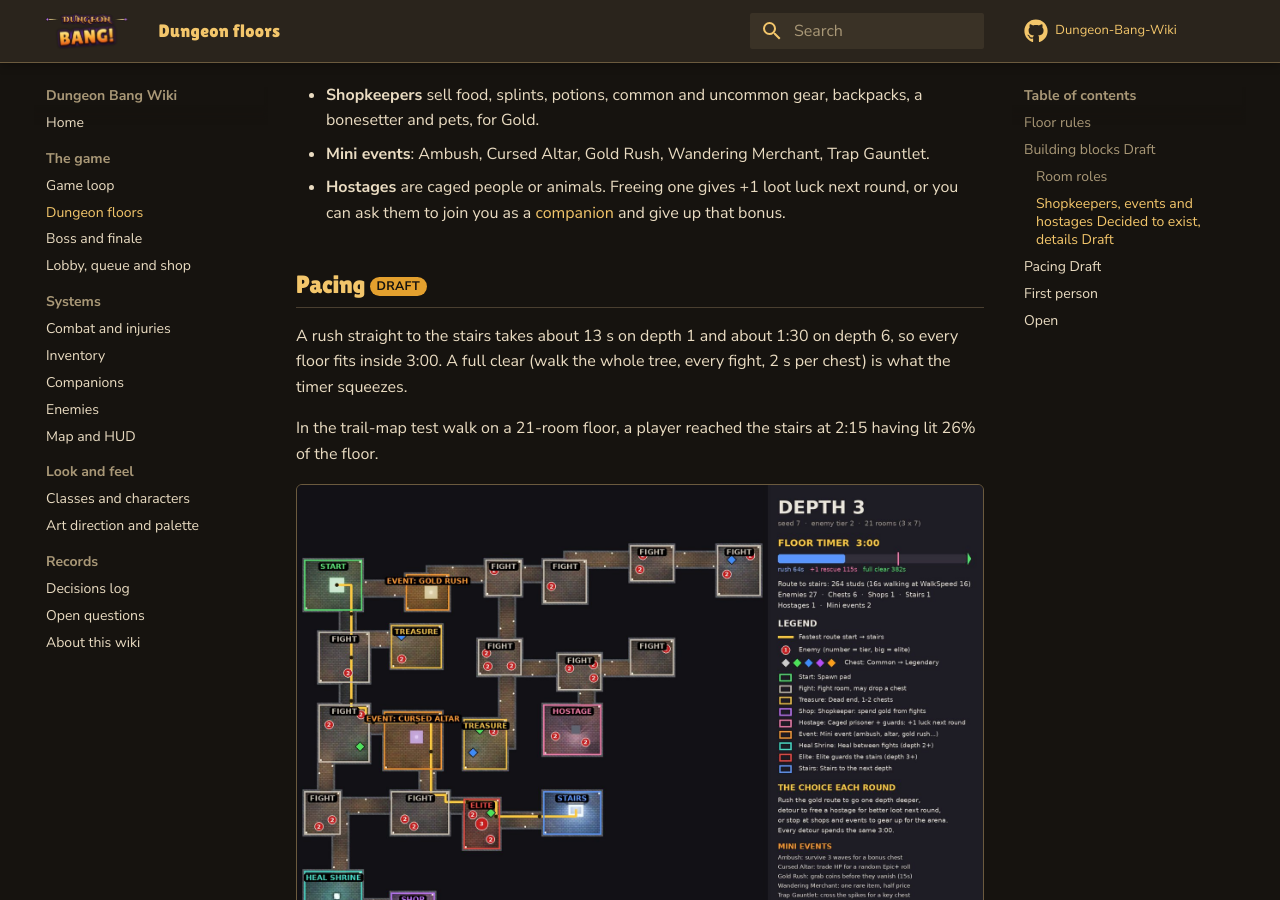
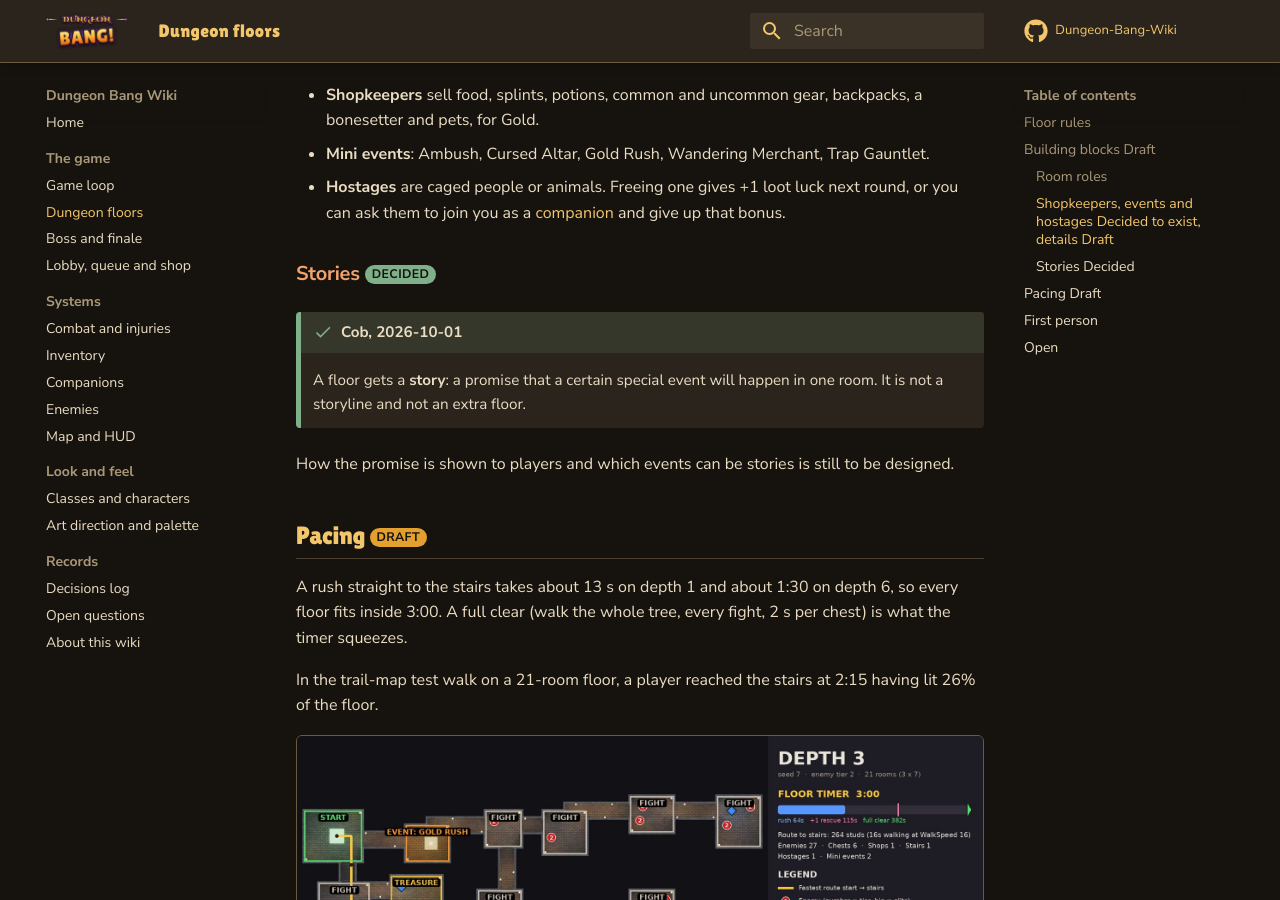
Before and after one commit to iamlegendok/Dungeon-Bang-Wiki, an MkDocs documentation site: the page built from docs/dungeon.md, in a window 1280 px wide and 900 px high, scrolled down 2659 px. Built offline with MkDocs 1.6.1 and Material for MkDocs 9.7.7, drawn with Linux system fonts in a browser that asks for light colours; comment, search, counter and statistics services are not loaded; some of the changed text lies outside the part shown.

Commit message:
Record Cob's story decision: a promised special event in one room
Co-Authored-By: Claude Opus 5.5 (1M context) <noreply@anthropic.com>
Claude-Session: https://claude.ai/code/session_01BBz4VfGTsvBuNKXe58LieA

```diff
--- a/docs/dungeon.md
+++ b/docs/dungeon.md
@@ -54,6 +54,13 @@ Every floor is generated from a seed by a small, engine-free generator (`dungeon
 - **Mini events**: Ambush, Cursed Altar, Gold Rush, Wandering Merchant, Trap Gauntlet.
 - **Hostages** are caged people or animals. Freeing one gives +1 loot luck next round, or you can ask them to join you as a [companion](companions.md) and give up that bonus.
 
+### Stories <span class="tag decided">Decided</span> { #stories }
+
+!!! success "Cob, 2026-10-01"
+    A floor gets a **story**: a promise that a certain special event will happen in one room. It is not a storyline and not an extra floor.
+
+How the promise is shown to players and which events can be stories is still to be designed.
+
 ## Pacing <span class="tag draft">Draft</span>
 
 A rush straight to the stairs takes about 13 s on depth 1 and about 1:30 on depth 6, so every floor fits inside 3:00. A full clear (walk the whole tree, every fight, 2 s per chest) is what the timer squeezes.
```
Also changed, not shown: other parts of docs/dungeon.md (+0 -3 lines), docs/decisions.md (+1 -0 lines), docs/open-questions.md (+1 -1 lines).
